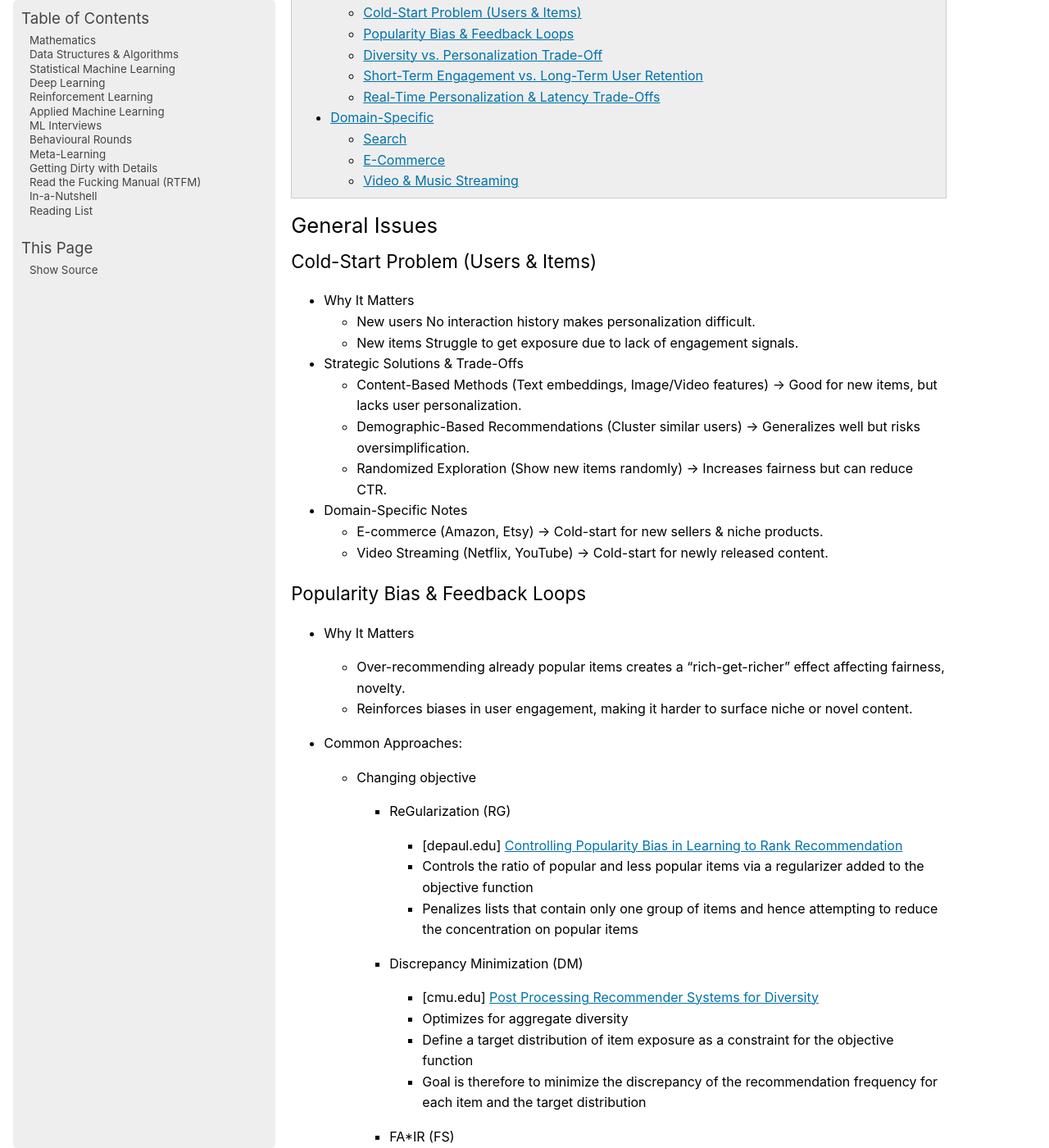
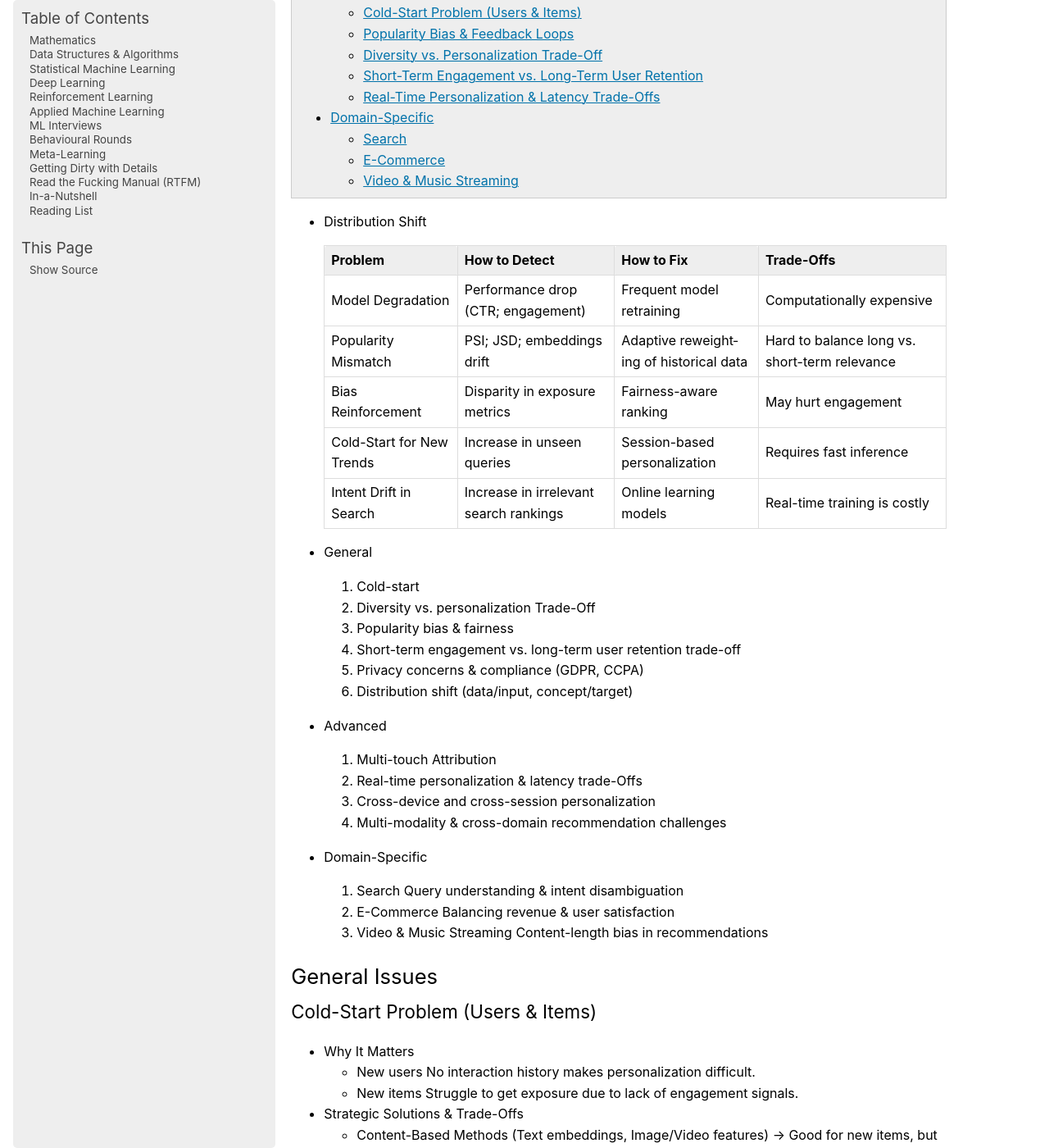
Before and after one commit to uselesstechjunks/leetcode, a Sphinx documentation site: the page built from docs/source/applied/methods/rs/issues.rst, in a window 1280 px wide and 1400 px high, scrolled down 254 px. Shown: the whole window at 82% size. Built offline with Sphinx 7.4.7, drawn with Linux system fonts in a browser that asks for light colours; pages that are not in the unit, such as notebooks, are missing from menus.

Commit message:
Update issues.rst

```diff
--- a/docs/source/applied/methods/rs/issues.rst
+++ b/docs/source/applied/methods/rs/issues.rst
@@ -5,6 +5,37 @@ Issues in Search & Recommendation Systems
 	:depth: 2
 	:local:
 	:backlinks: none
+
+- Distribution Shift
+
+	.. csv-table::
+		:header: "Problem", "How to Detect", "How to Fix", "Trade-Offs"
+		:align: center
+
+			Model Degradation, Performance drop (CTR; engagement), Frequent model retraining, Computationally expensive
+			Popularity Mismatch, PSI; JSD; embeddings drift, Adaptive reweighting of historical data, Hard to balance long vs. short-term relevance
+			Bias Reinforcement, Disparity in exposure metrics, Fairness-aware ranking, May hurt engagement
+			Cold-Start for New Trends, Increase in unseen queries, Session-based personalization, Requires fast inference
+			Intent Drift in Search, Increase in irrelevant search rankings, Online learning models, Real-time training is costly
+- General
+
+	#. Cold-start
+	#. Diversity vs. personalization Trade-Off
+	#. Popularity bias & fairness
+	#. Short-term engagement vs. long-term user retention trade-off
+	#. Privacy concerns & compliance (GDPR, CCPA)
+	#. Distribution shift (data/input, concept/target)
+- Advanced
+
+	#. Multi-touch Attribution
+	#. Real-time personalization & latency trade-Offs
+	#. Cross-device and cross-session personalization
+	#. Multi-modality & cross-domain recommendation challenges
+- Domain-Specific
+
+	#. Search Query understanding & intent disambiguation
+	#. E-Commerce Balancing revenue & user satisfaction
+	#. Video & Music Streaming Content-length bias in recommendations
 
 ************************************************************************************
 General Issues
```
